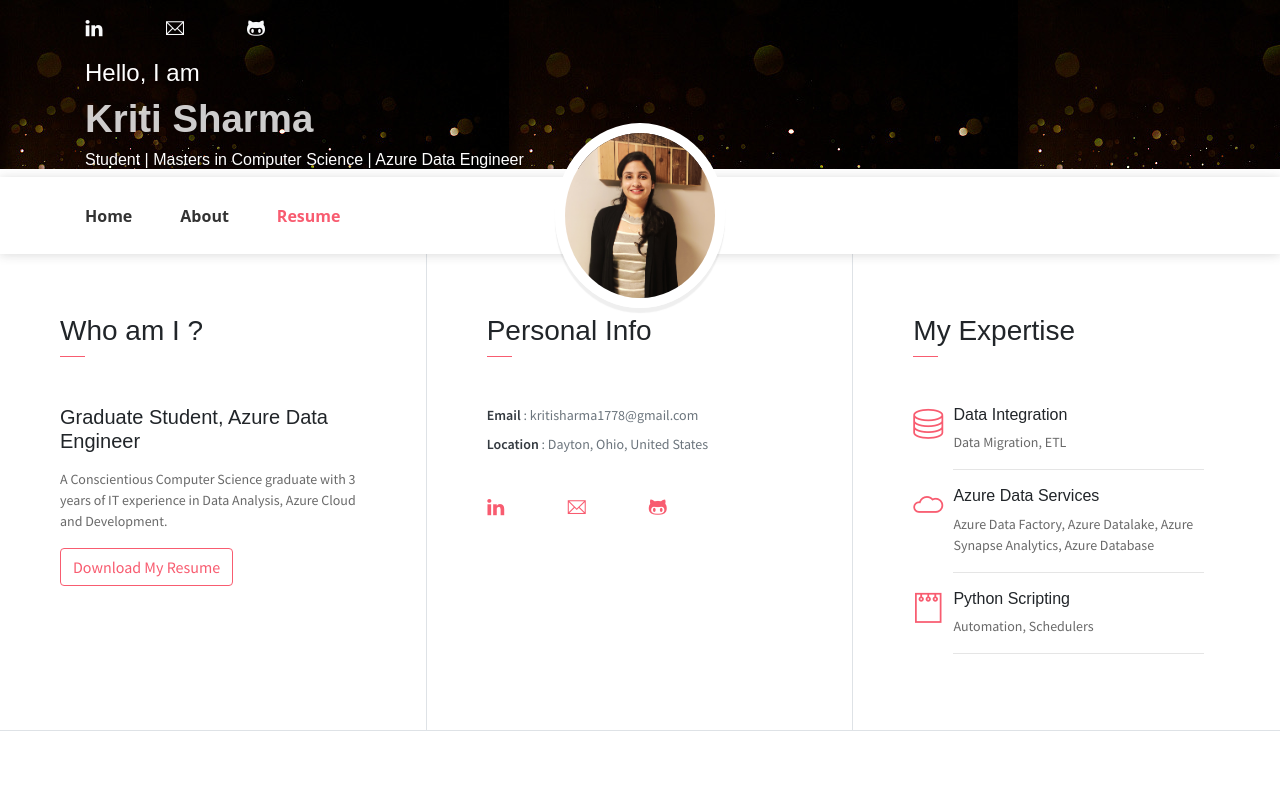
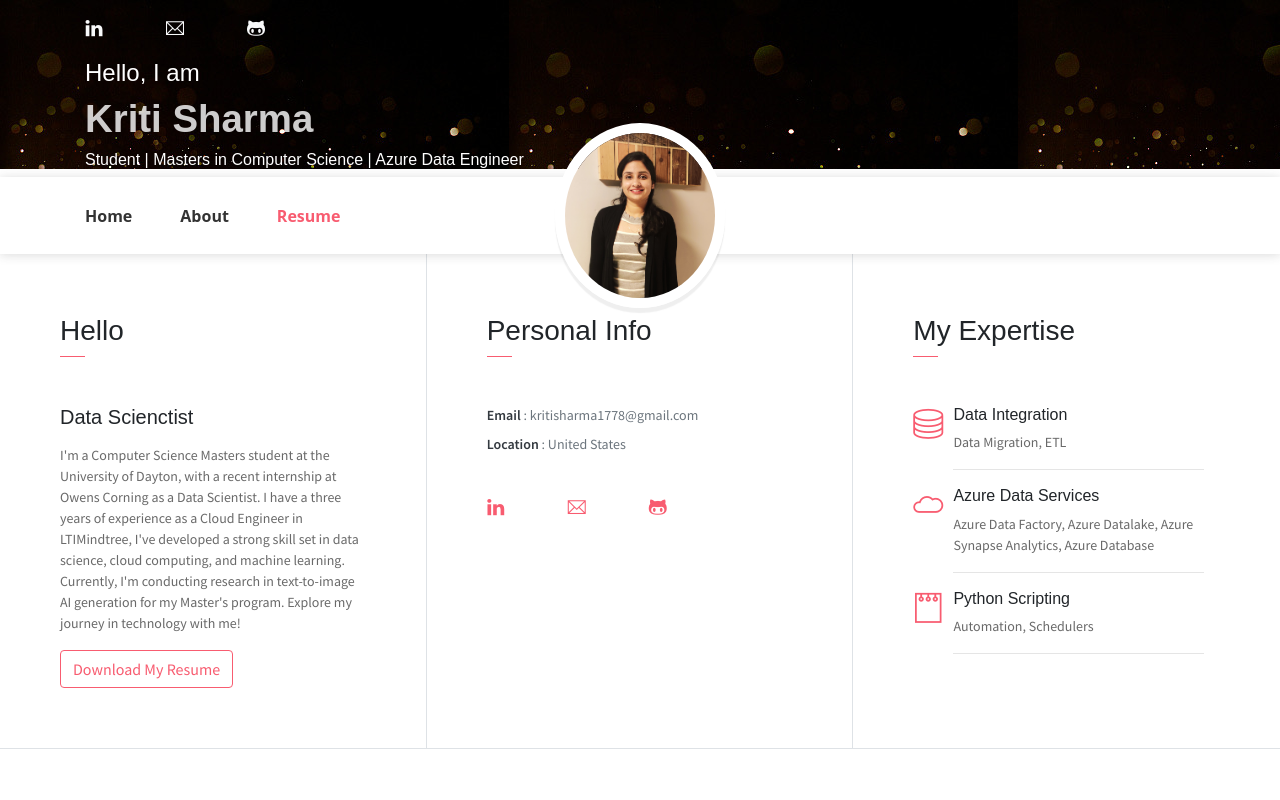
Before and after one commit to kritisharma-ud/kritisharma-ud.github.io, a plain HTML site: page index.html in a window 1280 px wide. Shown: the top 800 px of the page. Drawn offline with Linux system fonts and the light colour scheme; some packages are replaced by stand-ins of ours; some icons are missing.

Commit message:
Update index.html

```diff
--- a/index.html
+++ b/index.html
@@ -58,10 +58,12 @@
     <div class="container-fluid">
         <div id="about" class="row about-section">
             <div class="col-lg-4 about-card">
-                <h3 class="font-weight-light">Who am I ?</h3>
+                <h3 class="font-weight-light">Hello</h3>
                 <span class="line mb-5"></span>
-                <h5 class="mb-3"> Graduate Student, Azure Data Engineer</h5>
-                <p class="mt-20"> A Conscientious Computer Science graduate with 3 years of IT experience in Data Analysis, Azure Cloud and Development.</p>
+                <h5 class="mb-3"> Data Scienctist</h5>
+                <p class="mt-20"> I'm a Computer Science Masters student at the University of Dayton, with a recent internship at Owens Corning as a Data Scientist.
+			I have a three years of experience as a Cloud Engineer in LTIMindtree, I've developed a strong skill set in data science, cloud computing, and machine learning.
+			Currently, I'm conducting research in text-to-image AI generation for my Master's program. Explore my journey in technology with me! </p>
                 <a href=Kriti_Sharma_Resume.pdf download="Kriti_Sharma_Resume" class="btn btn-outline-danger"><i class="icon-down-circled2 "></i>Download My Resume</a>
             </div>
             <div class="col-lg-4 about-card">
@@ -69,7 +71,7 @@
                 <span class="line mb-5"></span>
                 <ul class="mt40 info list-unstyled">
                     <li><span>Email</span> : kritisharma1778@gmail.com</li>
-                    <li><span>Location</span> : Dayton, Ohio, United States</li>
+                    <li><span>Location</span> : United States</li>
                 </ul>
                 <ul class="social-icons pt-3">
                     <li class="social-item"><a class="social-link" href="https://www.linkedin.com/in/kritisharma-ud/"><i class="ti-linkedin" aria-hidden="true"></i></a></li>
```
